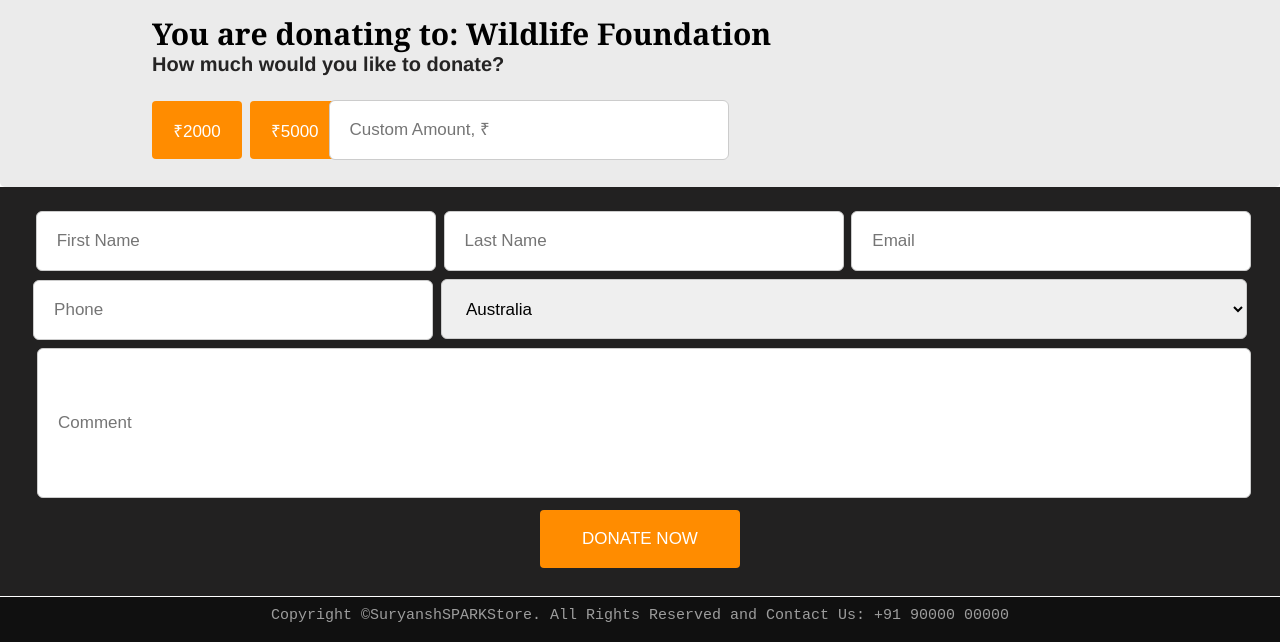
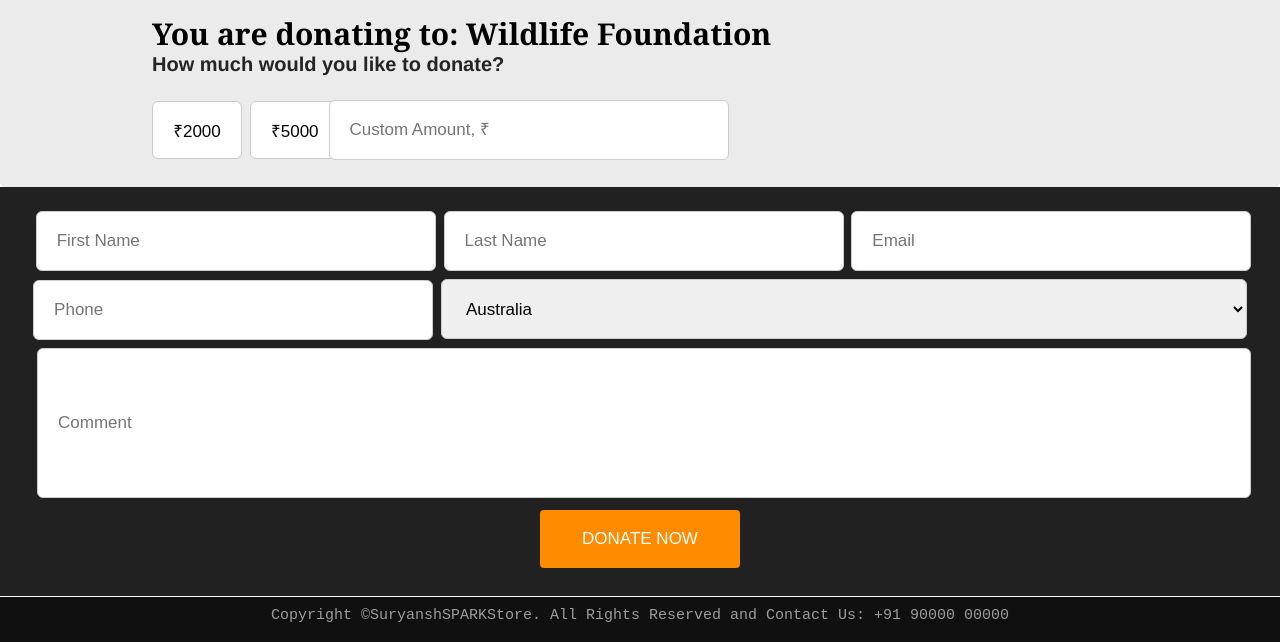
Before and after one commit to SuryanshShahi/Payment-Gateway, a website: page index.html in a window 1280 px wide. Shown: the part 822-1464 px from the top of the page. Drawn offline with Linux system fonts and the light colour scheme.

Commit message:
Update index.html

```diff
--- a/index.html
+++ b/index.html
@@ -201,16 +201,15 @@
       background-color: rgb(190, 75, 9);
     }
 
-    input[type=select] {
+     input[type=select]{
       width: 200px;
       height: 58px;
       margin: 8px 0;
-      background-color: darkorange;
-      color: white;
+      color: black;
       font-size: 17px;
       padding: 14px 20px;
-      border: none;
-      border-radius: 4px;
+      border: 1px solid #ccc;
+      border-radius: 6px;
       cursor: pointer;
     }
      input[type=select]:focus {
```
